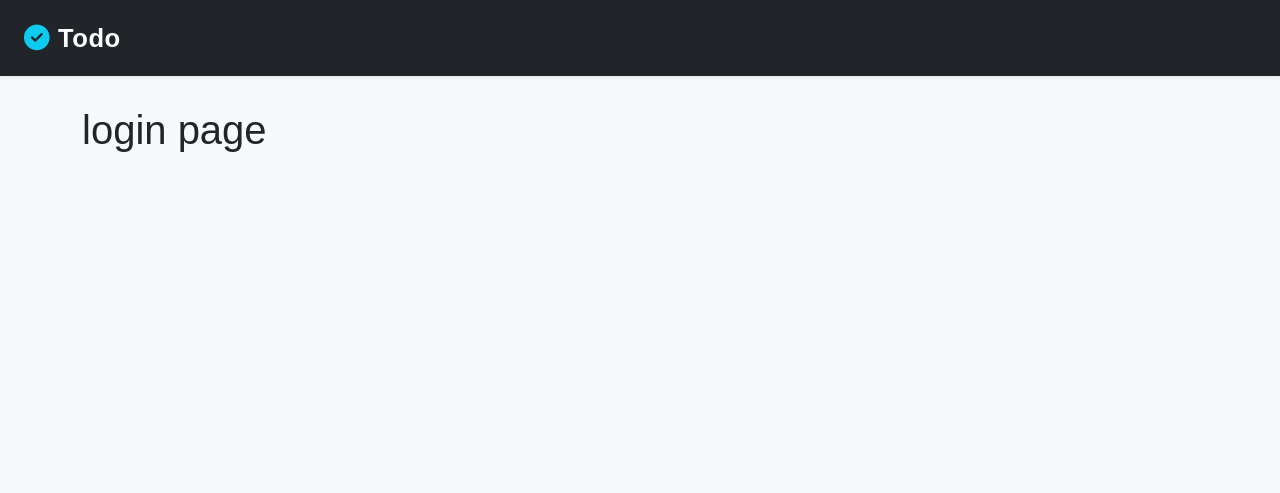
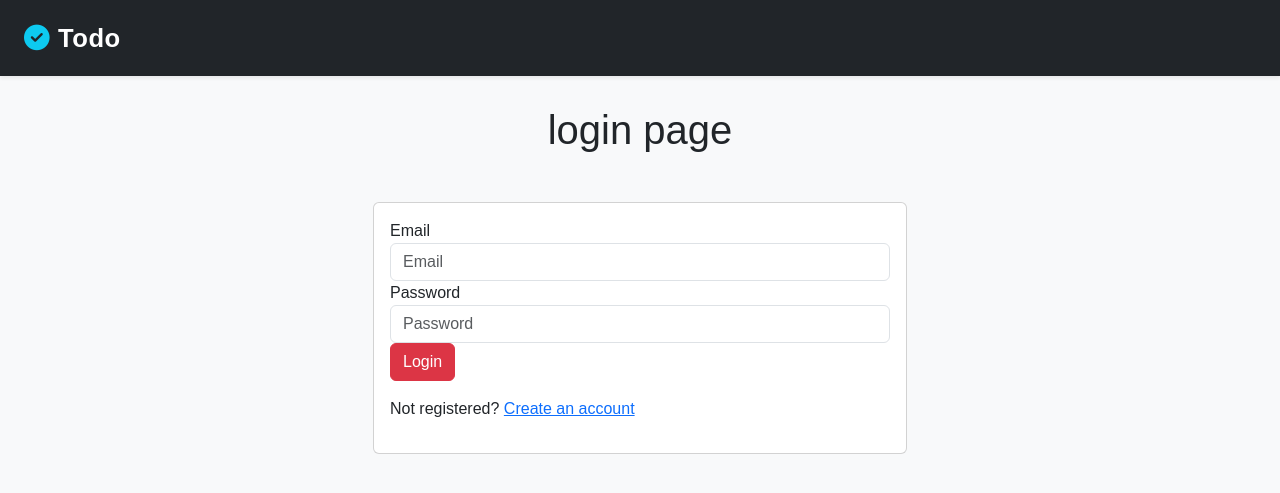
Before and after one commit to Solanki777/Exploring-python, a Django app: page / in a window 1280 px wide. Shown: the top 493 px of the page. Run offline with Django 5.2, Linux system fonts and the light colour scheme.

```diff
--- a/templates/login.html
+++ b/templates/login.html
@@ -1,5 +1,44 @@
 {% extends 'base.html' %}
 
 {% block content %}
-<h1>login page</h1>
+<h1 style="text-align: center;">login page</h1>
+<div class="container mt-5">
+        <div class="row justify-content-center">
+            <div class="col-md-6">
+                <div class="card">
+                    <div class="card-body">
+                        <form id="registrationForm" action="">
+                            <div class="form-group">
+                                <label for="email">
+                                    Email
+                                </label>
+                                <input type="email"
+                                       class="form-control"
+                                       id="email"
+                                       placeholder="Email" required />
+                            </div>
+                            <div class="form-group">
+                                <label for="password">
+                                    Password
+                                </label>
+                                <input type="password"
+                                       class="form-control"
+                                       id="password"
+                                       placeholder="Password"
+                                    required />
+                            </div>
+                            <button class="btn btn-danger">
+                                Login
+                            </button>
+                        </form>
+                        <p class="mt-3">
+                            Not registered?
+                            <a href="reg.html">Create an
+                                account</a>
+                        </p>
+                    </div>
+                </div>
+            </div>
+        </div>
+    </div>
 {% endblock %}
--- a/tod_cofig/urls.py
+++ b/tod_cofig/urls.py
@@ -1,5 +1,6 @@
 from django.urls import path
 from . import views
+
 
 urlpatterns = [
     path('',views.
```
Also changed, not shown: templates/reg.html (+57 -1 lines).
